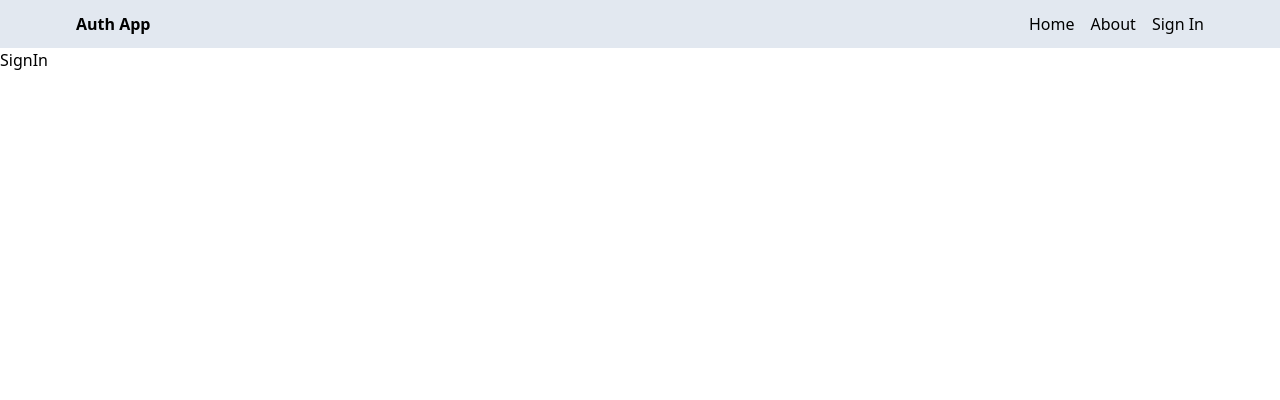
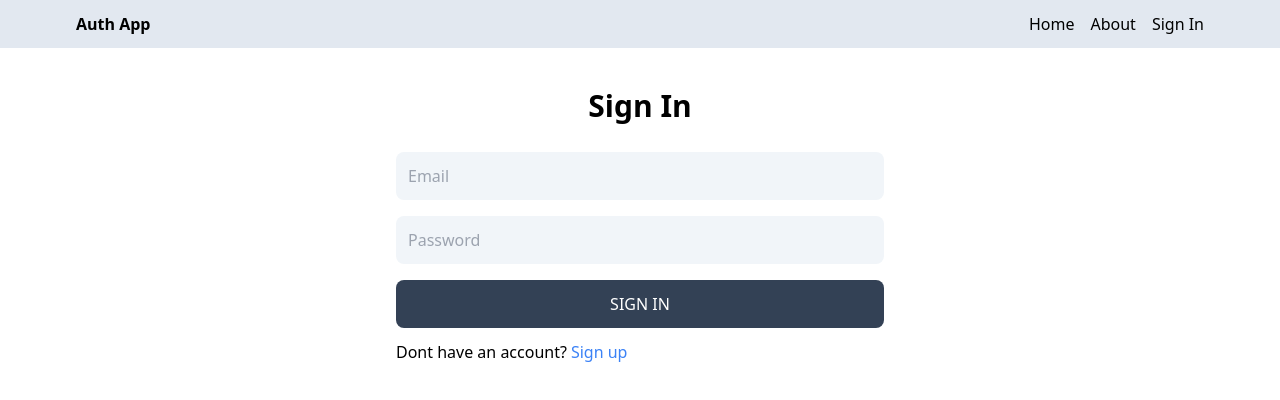
Before and after one commit to nataliey16/Authentication-App, a React (Vite) app in the folder client/: page /sign-in in a window 1280 px wide. Shown: the top 400 px of the page. Built offline with nearby package versions, Linux system fonts and the light colour scheme.

Commit message:
Complete sign in page functionality

```diff
--- a/client/src/pages/SignIn.jsx
+++ b/client/src/pages/SignIn.jsx
@@ -1,7 +1,81 @@
-import React from "react";
+import { useState } from "react";
+import { Link, useNavigate } from "react-router-dom";
 
-const SignIn = () => {
-  return <div>SignIn</div>;
+const SignUp = () => {
+  const [formData, setFormData] = useState({});
+  const [error, setError] = useState(false);
+  const [loading, setLoading] = useState(false);
+  const navigate = useNavigate();
+
+  const handleChange = (e) => {
+    //... is a strip operator to keep the prev value of sign up data, then [e.target.id] takes new value
+    setFormData({ ...formData, [e.target.id]: e.target.value });
+  };
+
+  const handleSubmit = async (e) => {
+    try {
+      setLoading(true);
+      setError(false);
+      //prevent refreshing the page when submitting the form
+      e.preventDefault();
+      //create a req to the database
+      //For fetch, the try catch actually doesnt work when setting up error, need only the if statement
+      const res = await fetch("/api/auth/signin", {
+        method: "POST",
+        headers: {
+          "Content-Type": "application/json",
+        },
+        body: JSON.stringify(formData),
+      });
+      //get data: convert response to json to see response from backend
+      const data = await res.json();
+      setLoading(false);
+      if (data.success === false) {
+        setError(true);
+        return;
+      }
+      navigate("/"); // If no errors, navigate valid user to home page
+    } catch (error) {
+      setLoading(false);
+      setError(true);
+    }
+  };
+
+  return (
+    <div className="p-3 max-w-lg mx-auto">
+      <h1 className="text-3xl text-center font-semibold my-7">Sign In</h1>
+      <form onSubmit={handleSubmit} className="flex flex-col gap-4">
+        <input
+          type="email"
+          placeholder="Email"
+          id="email"
+          className="bg-slate-100 p-3 rounded-lg"
+          onChange={handleChange}
+        />
+        <input
+          type="password"
+          placeholder="Password"
+          id="password"
+          className="bg-slate-100 p-3 rounded-lg"
+          onChange={handleChange}
+        />
+        <button
+          disabled={loading}
+          className="bg-slate-700 text-white p-3 rounded-lg uppercase hover:opacity-90 disabled:opacity-70"
+        >
+          {/* If loading, display loading, else display Sign Up */}
+          {loading ? "Loading..." : "Sign In"}
+        </button>
+      </form>
+      <div className="flex mt-3">
+        <p>Dont have an account?</p>
+        <Link to="/sign-up">
+          <span className="text-blue-500 p-1">Sign up</span>
+        </Link>
+      </div>
+      <p className="text-red-600 mt-3">{error && "Something went wrong!"}</p>
+    </div>
+  );
 };
 
-export default SignIn;
+export default SignUp;
--- a/client/src/pages/SignUp.jsx
+++ b/client/src/pages/SignUp.jsx
@@ -1,14 +1,15 @@
 import { useState } from "react";
-import { Link } from "react-router-dom";
+import { Link, useNavigate } from "react-router-dom";
 
 const SignUp = () => {
-  const [signUpData, setSignUpData] = useState({});
+  const [formData, setFormData] = useState({});
   const [error, setError] = useState(false);
   const [loading, setLoading] = useState(false);
+  const navigate = useNavigate();
 
   const handleChange = (e) => {
     //... is a strip operator to keep the prev value of sign up data, then [e.target.id] takes new value
-    setSignUpData({ ...signUpData, [e.target.id]: e.target.value });
+    setFormData({ ...formData, [e.target.id]: e.target.value });
   };
 
   const handleSubmit = async (e) => {
@@ -24,16 +25,16 @@
         headers: {
           "Content-Type": "application/json",
         },
-        body: JSON.stringify(signUpData),
+        body: JSON.stringify(formData),
       });
       //get data: convert response to json to see response from backend
       const data = await res.json();
-      console.log(data);
       setLoading(false);
       if (data.success === false) {
         setError(true);
         return;
       }
+      navigate("/sign-in");
     } catch (error) {
       setLoading(false);
       setError(true);
```
